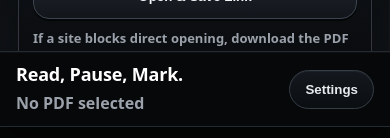
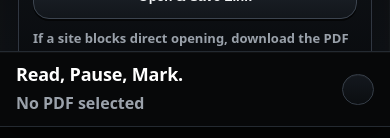
Before and after one commit to llivichuzhcadesign-ux/pdf-voice-reader, a plain HTML site: page index.html in a window 390 px wide. Shown: the part 302-440 px from the top of the page. Drawn offline with Linux system fonts and the light colour scheme.

Commit message:
Use icon-only mobile settings control

```diff
--- a/index.html
+++ b/index.html
@@ -39,7 +39,7 @@
           <strong>Read, Pause, Mark.</strong>
           <span id="mobileDocTitle">No PDF selected</span>
         </div>
-        <button id="mobileSettingsBtn" class="smallBtn" type="button" aria-expanded="false">Settings</button>
+        <button id="mobileSettingsBtn" class="smallBtn iconBtn" type="button" aria-label="Settings" title="Settings" aria-expanded="false"><span class="settingsIcon" aria-hidden="true"></span></button>
       </div>
 
       <div class="controlGroup primaryControls">
```
